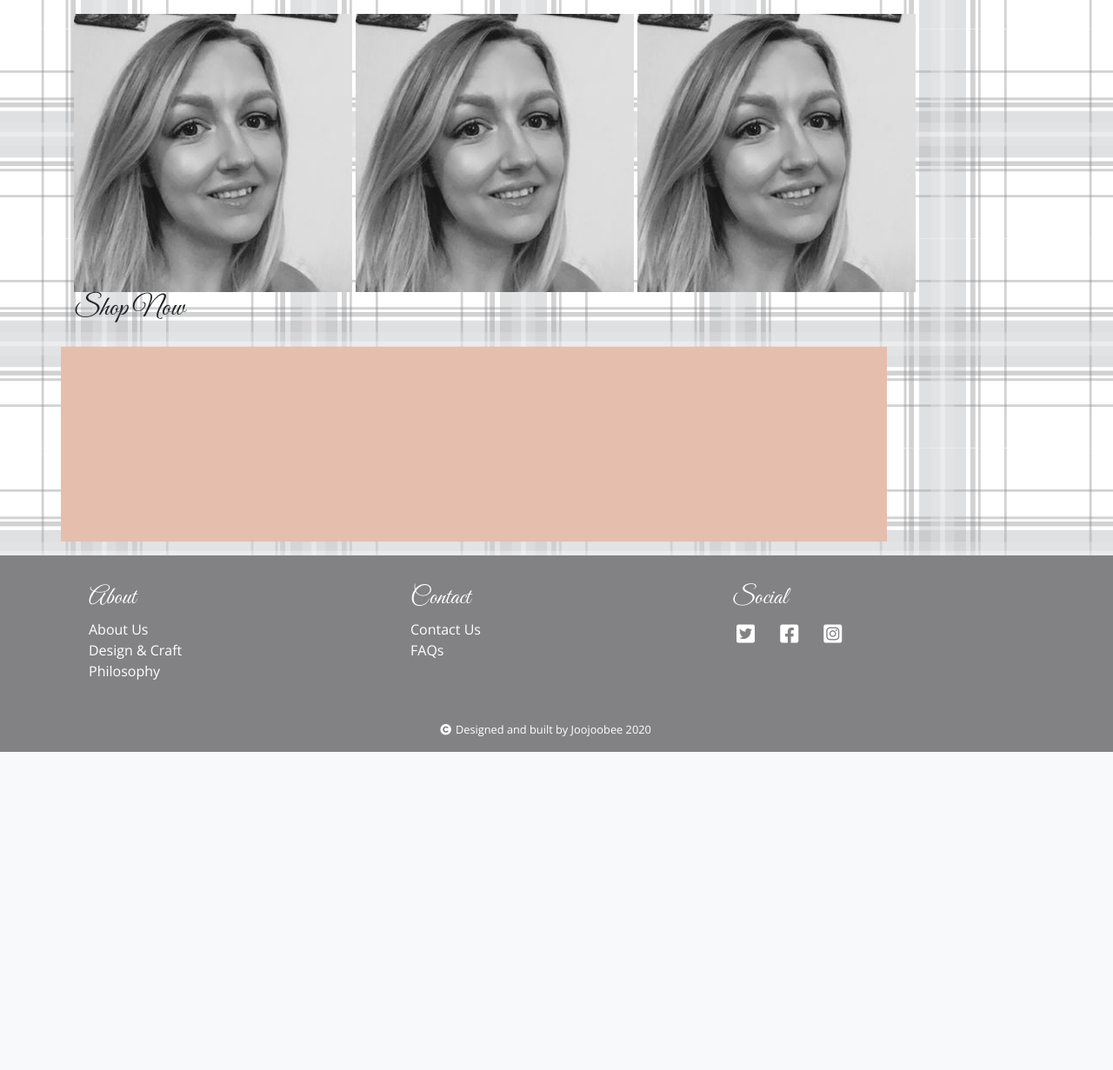
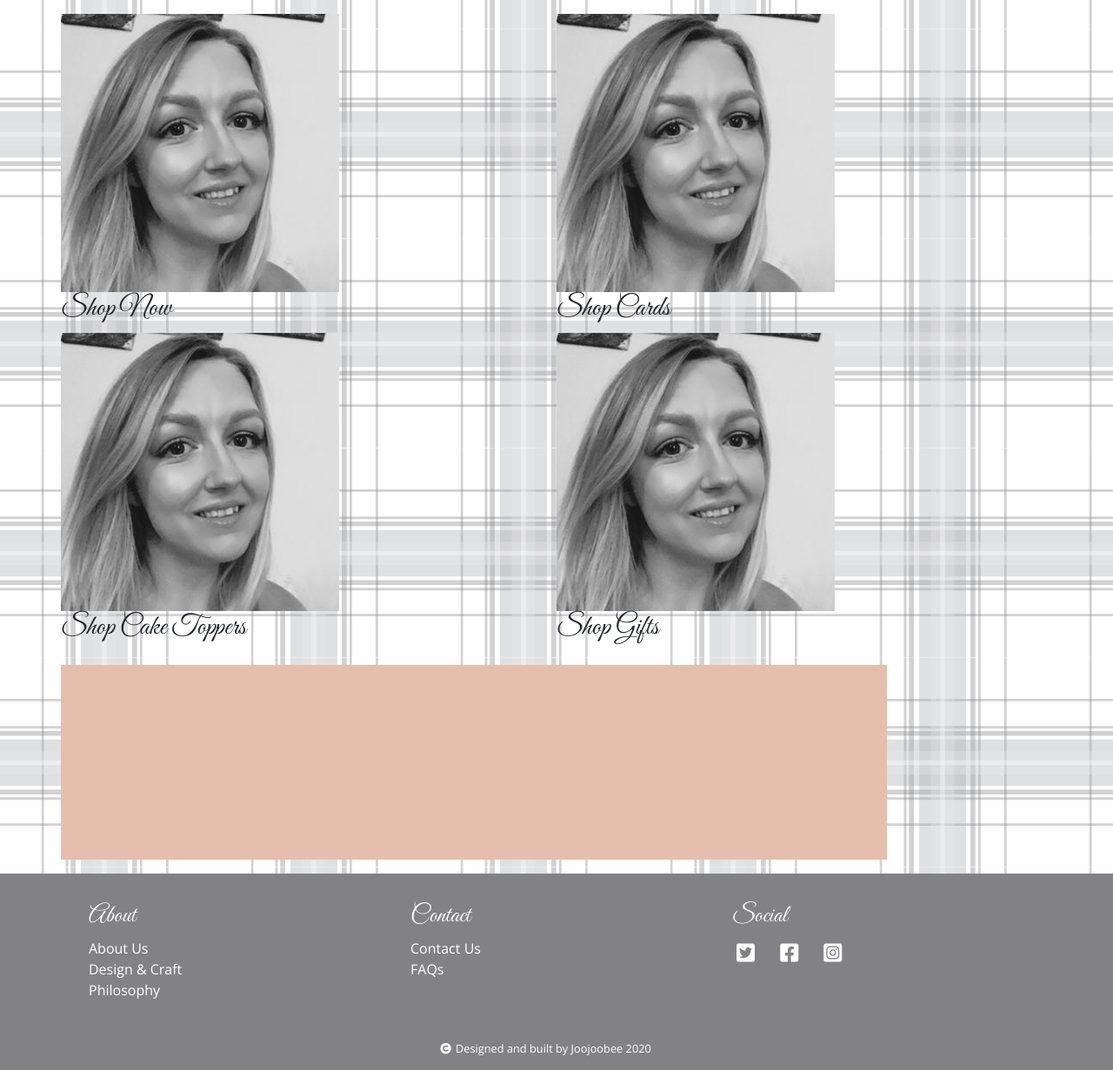
Before and after one commit to Joojoobee87/TartanThom, a Django app: page / in a window 1280 px wide. Shown: the part 208-1439 px from the top of the page at 87% size. Before the commit the page ends 1073 px from the top, so only its background shows below. Run offline with Django 3.2, Linux system fonts and the light colour scheme; data that the repository does not hold is empty; some libraries are stand-ins or nearby versions.

Commit message:
added product images to home page with links to shop

```diff
--- a/home/templates/home/index.html
+++ b/home/templates/home/index.html
@@ -20,11 +20,41 @@
 <div class="container">
     <div class="row justify-content-center flex-column my-3">
         <div class="col-md-12 flex-column">
-            <img src="{% static 'img/NicProfile.jpg' %}" alt="Profile Picture">
-            <img src="{% static 'img/NicProfile.jpg' %}" alt="Profile Picture">
-            <img src="{% static 'img/NicProfile.jpg' %}" alt="Profile Picture">
-            <div class="shop-now p-7">
-                <h2>Shop Now</h2>
+            <div class="row">
+                <div class="col-md-6 p-0">
+                    <img src="{% static 'img/NicProfile.jpg' %}" alt="Profile Picture" class="shop-now-image">
+                    <a href="{% url 'products:view_products' %}">
+                        <div class="shop-now">
+                            <h2>Shop Now</h2>
+                        </div>
+                    </a>
+                </div>
+                <div class="col-md-6 p-0">
+                    <img src="{% static 'img/NicProfile.jpg' %}" alt="Profile Picture" class="shop-now-image">
+                    <a href="{% url 'products:view_products_by_type' 'cards' %}">
+                        <div class="shop-cards">
+                            <h2>Shop Cards</h2>
+                        </div>
+                    </a>
+                </div>
+            </div>
+            <div class="row">
+                <div class="col-md-6 p-0">
+                    <img src="{% static 'img/NicProfile.jpg' %}" alt="Profile Picture" class="shop-now-image">
+                    <a href="{% url 'products:view_products_by_type' 'cake-toppers' %}">
+                        <div class="shop-cake-toppers">
+                            <h2>Shop Cake Toppers</h2>
+                        </div>
+                    </a>
+                </div>
+                <div class="col-md-6 p-0">
+                    <img src="{% static 'img/NicProfile.jpg' %}" alt="Profile Picture" class="shop-now-image">
+                    <a href="{% url 'products:view_products_by_type' 'gifts' %}">
+                        <div class="shop-gifts">
+                            <h2>Shop Gifts</h2>
+                        </div>
+                    </a>
+                </div>
             </div>
         </div>
     </div>
```
